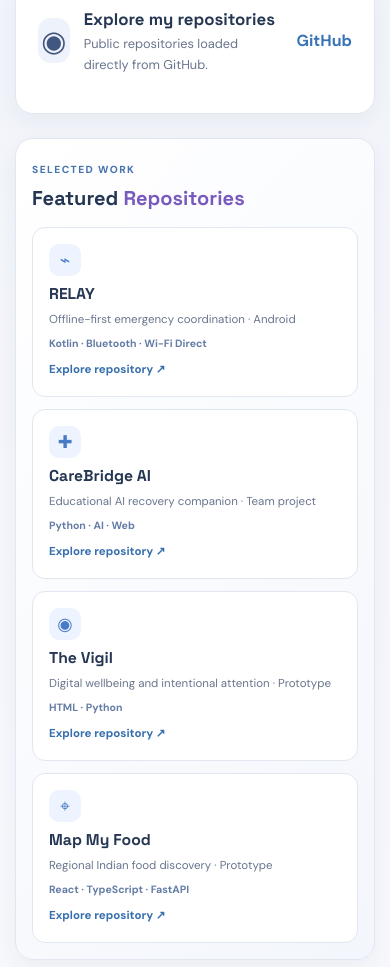
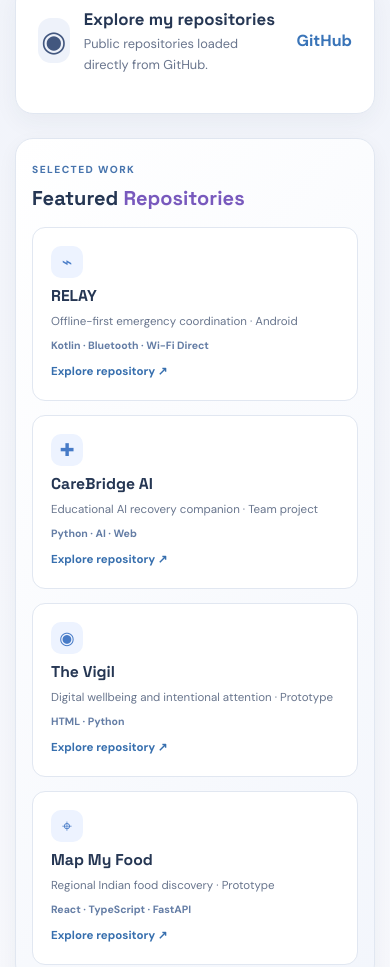
Before and after one commit to sreecharanpujari/MyPortfolio, a plain HTML site: page index.html in a window 390 px wide. Shown: the part 8837-9804 px from the top of the page. Drawn offline with Linux system fonts and the light colour scheme; no server answers.

Commit message:
Refine responsive GitHub repository showcase

```diff
--- a/style.css
+++ b/style.css
@@ -372,3 +372,11 @@ body.light-mode .roadmap-content p{color:#65718a}
 body.light-mode .roadmap-tags span{color:#526b96;border-color:#dfe6f1}
 body.light-mode .roadmap-state{color:#7253b8;border-color:#c9bce7}
 @media(max-width:600px){.roadmap-item{grid-template-columns:36px minmax(0,1fr);gap:12px;padding:16px}.roadmap-number{width:34px;height:34px}.roadmap-state{grid-column:2;justify-self:start}.roadmap-content h3{font-size:.95rem}}
+
+
+/* Repository showcase after removing the external contribution graph. */
+.github-showcase{display:block;margin-top:24px}
+.pinned-projects{padding:24px}
+.pinned-grid{grid-template-columns:repeat(2,minmax(0,1fr));gap:14px}
+.pinned-repo{min-height:170px;padding:18px}
+@media(max-width:650px){.pinned-grid{grid-template-columns:1fr}.pinned-projects{padding:16px}}
```
